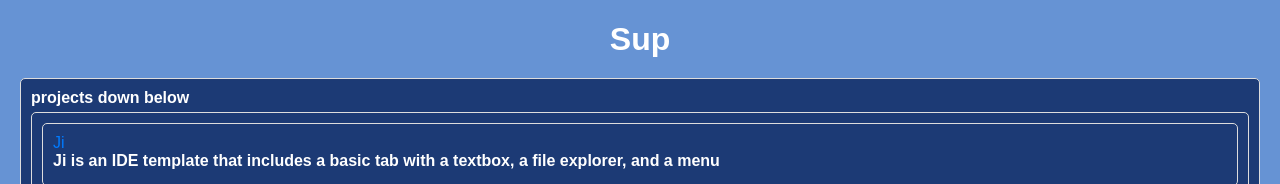
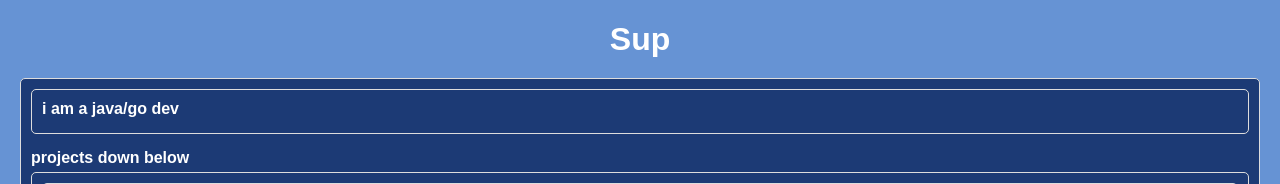
Before and after one commit to Mfirash/mfirash.github.io, a plain HTML site: page index.html in a window 1280 px wide. Shown: the top 184 px of the page. Drawn offline with Linux system fonts and the light colour scheme.

Commit message:
Update index.html

```diff
--- a/index.html
+++ b/index.html
@@ -39,6 +39,9 @@
 
     <h1>Sup</h1>
     <div>
+      <div>
+        <p>i am a java/go dev</p>
+      </div>
      <p>projects down below</p>
      <div>
       <div>
```
